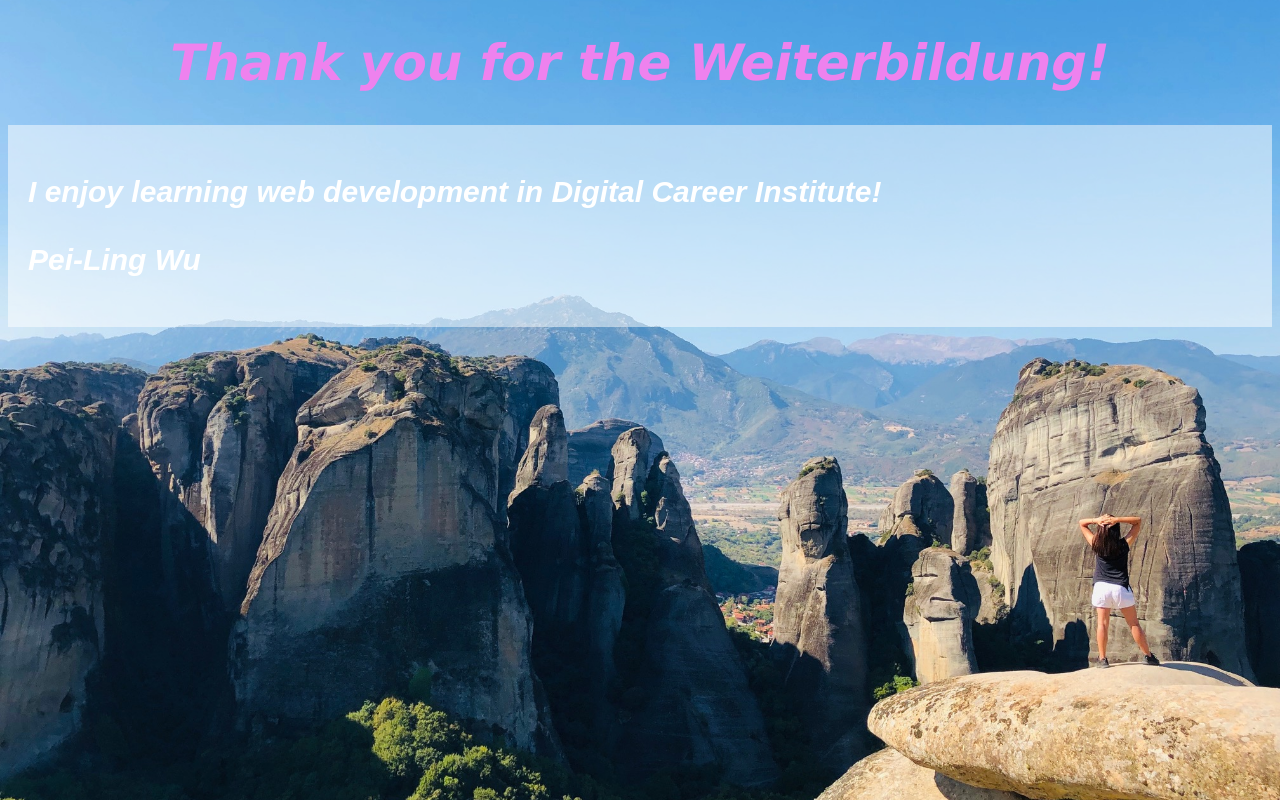
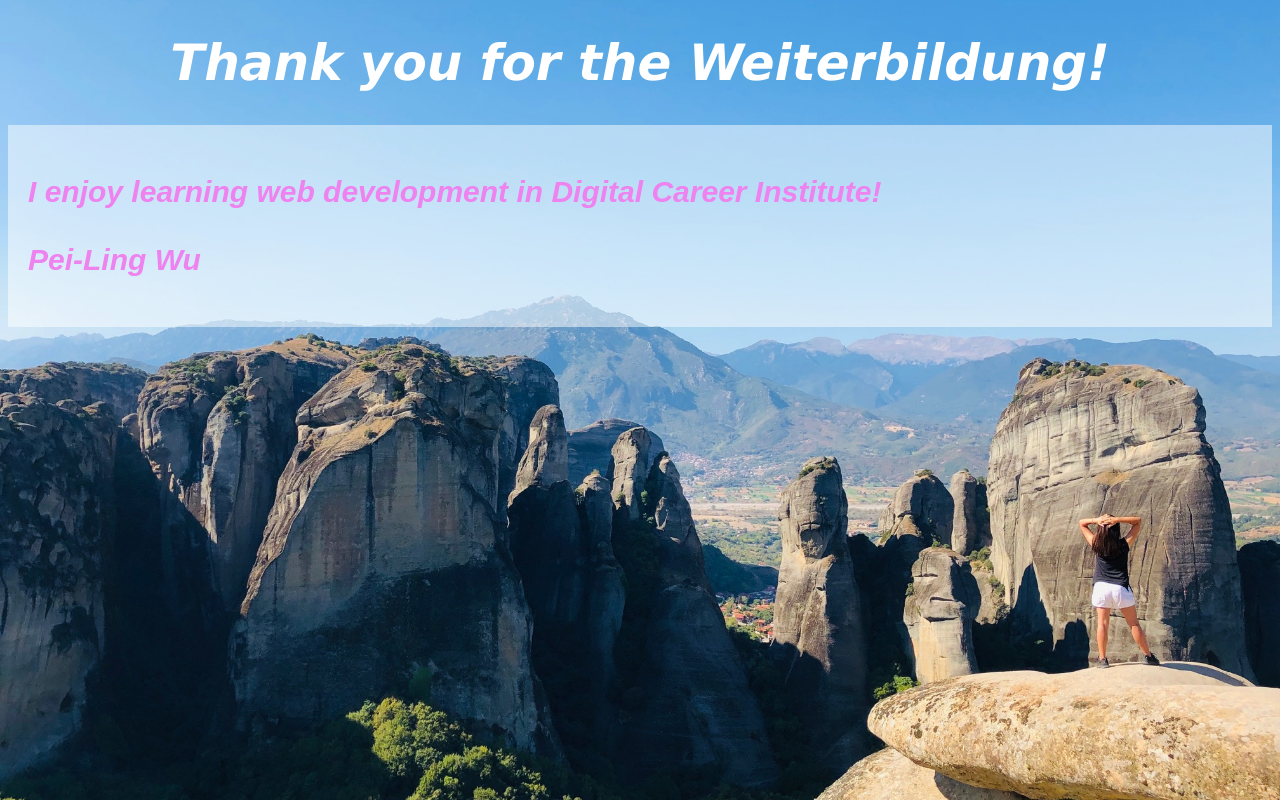
Before and after one commit to wuberde/dci, a plain HTML site: page index.html in a window 1280 px wide. Drawn offline with Linux system fonts and the light colour scheme.

Commit message:
Update index.html

```diff
--- a/index.html
+++ b/index.html
@@ -18,14 +18,14 @@
 			font-family:verdana;
 			font-size: 50px;
                         font-style: italic;
-			color: VIOLET;
+			color:white;
 
 		}
 		article {
 			background-color: rgba(255,255,255,0.5);
 			padding: 20px;
 			font-size: 30px;
-			color: white;
+			color: VIOLET;
 			font-style: italic;
 			font-weight: bold;
 			font-family: sans-serif;
```
